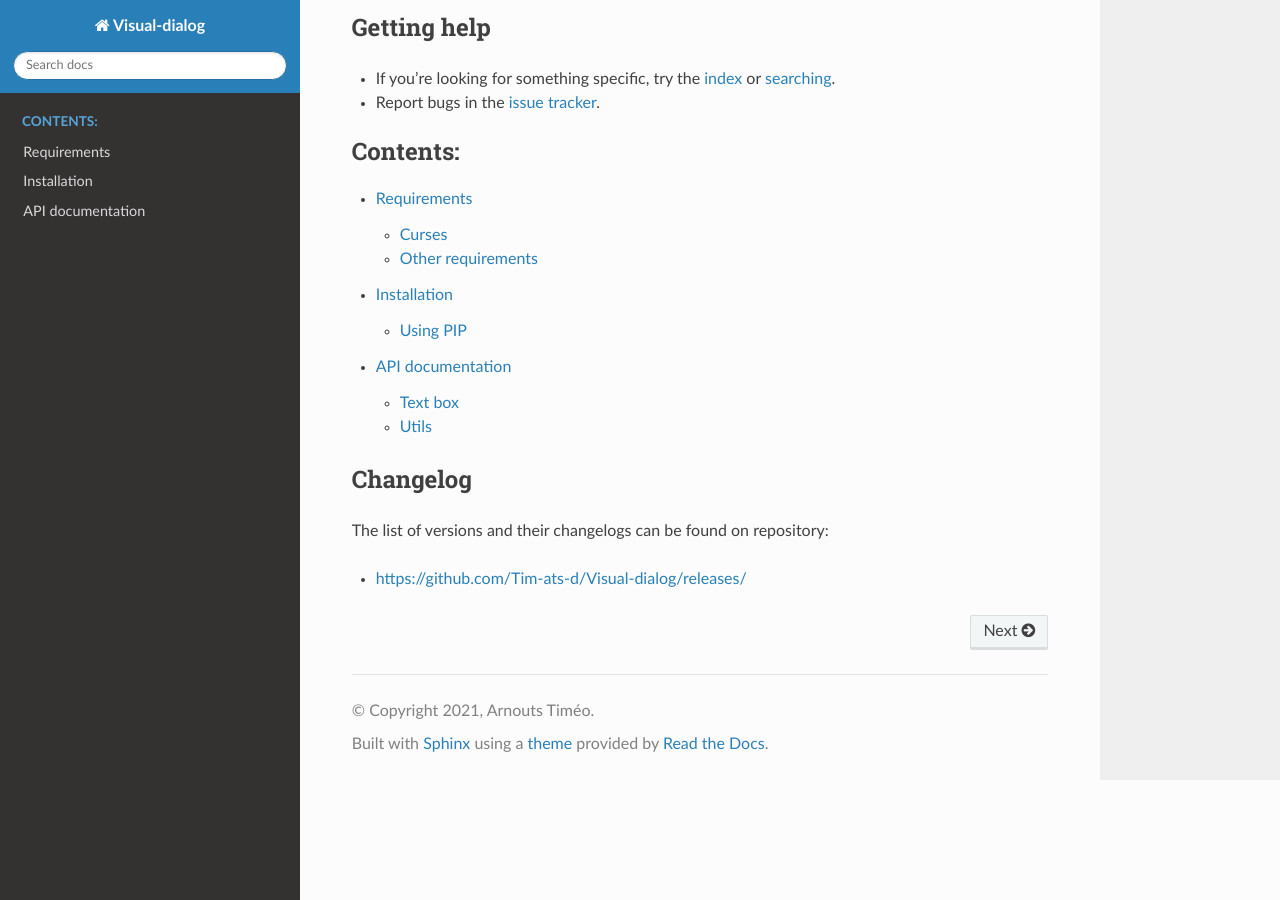
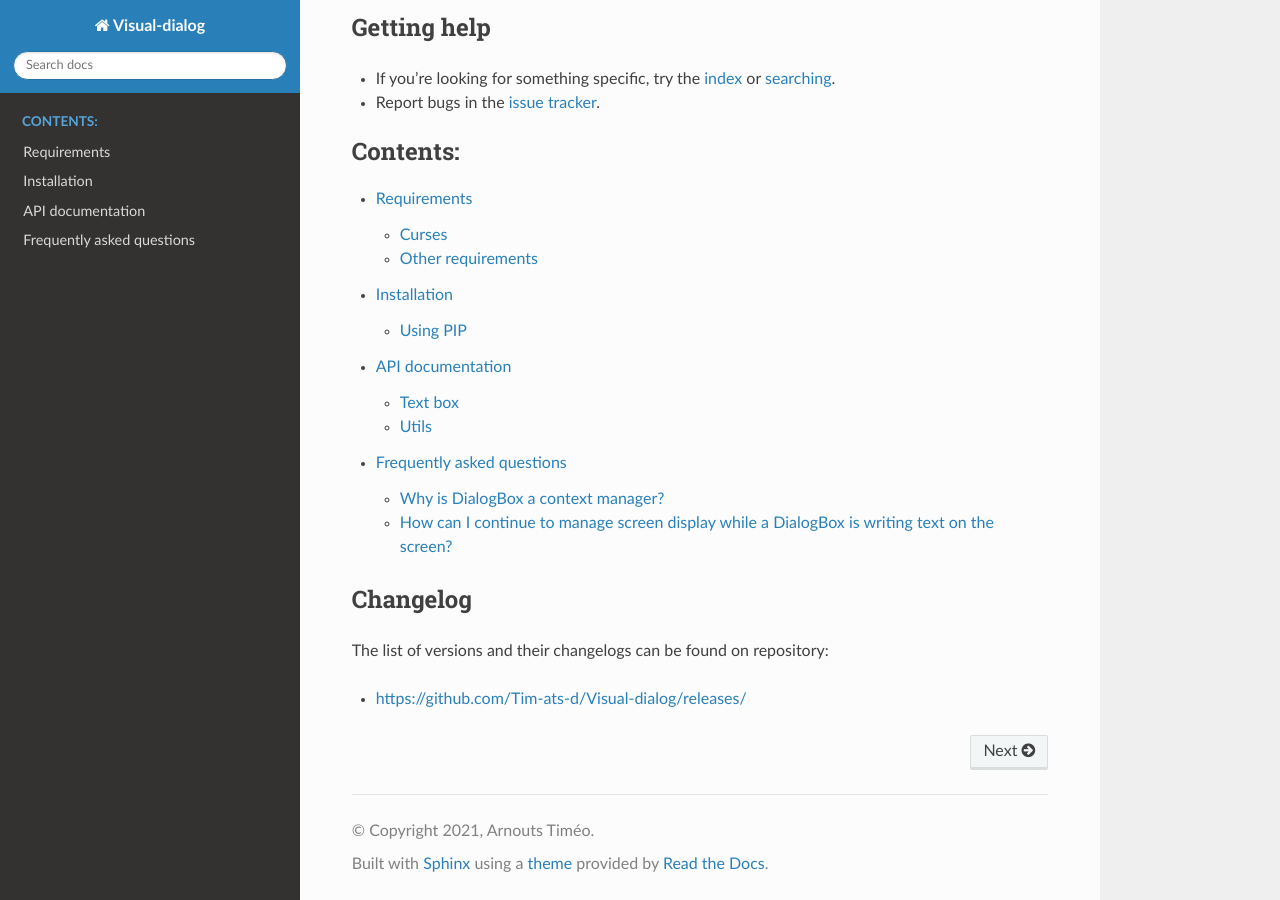
Before and after one commit to Tim-ats-d/Visual-dialog, a Sphinx documentation site: the page built from doc/source/index.rst, in a window 1280 px wide and 900 px high, scrolled down 876 px. Built offline with Sphinx 7.4.7 and the Read the Docs theme 2.0.0, drawn with Linux system fonts in a browser that asks for light colours.

Commit message:
Add frequently asked questions.

```diff
--- /dev/null
+++ b/doc/source/faq.rst
@@ -0,0 +1,17 @@
+Frequently asked questions
+==========================
+
+Why is DialogBox a context manager?
+-----------------------------------
+
+You can use this behavior to avoid having to instantiate a new dialog box.
+
+See the `dedicated example <https://github.com/Tim-ats-d/Visual-dialog/tree/main/examples/context.py>`_.
+
+How can I continue to manage screen display while a DialogBox is writing text on the screen?
+--------------------------------------------------------------------------------------------
+
+``char_by_char`` and ``word_by_word`` methods of ``DialogBox`` class accept a callback in parameter.
+You can also pass arguments to this callback via ``cargs`` parameter.
+
+The past callback is executed after downtime delay between character or word display.
--- a/doc/source/index.rst
+++ b/doc/source/index.rst
@@ -45,6 +45,7 @@ Getting help
   requirements.rst
   installation.rst
   api.rst
+  faq.rst
 
 Changelog
 ---------
```
